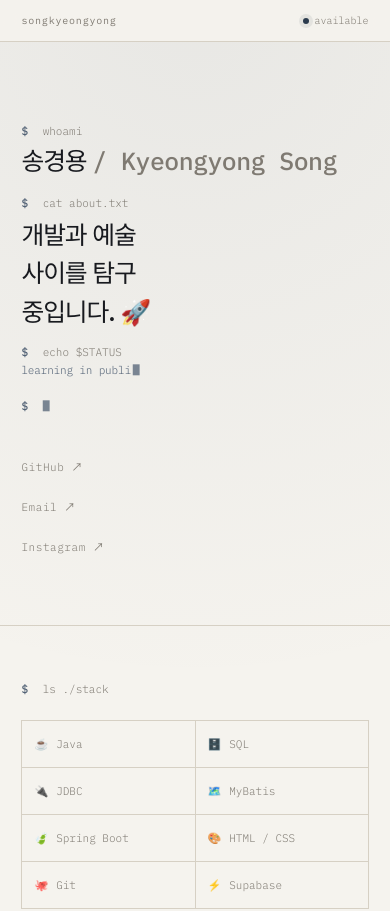
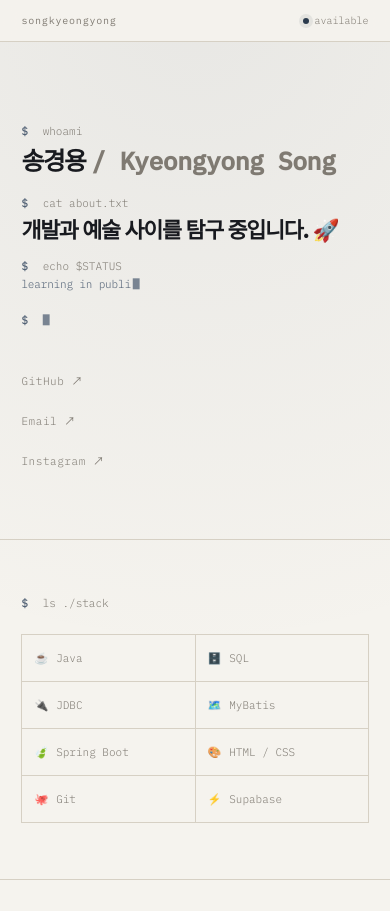
Before and after one commit to songgy0525/Dev-portfolio, a React (Vite) app: page / in a window 390 px wide. Shown: the top 911 px of the page. Built offline with nearby package versions, Linux system fonts and the light colour scheme.

Commit message:
Adjust hero typography for mobile

```diff
--- a/src/styles.css
+++ b/src/styles.css
@@ -106,18 +106,20 @@ a {
 }
 
 .hero-copy {
-  font-family: 'Noto Sans KR', sans-serif;
-  letter-spacing: -0.04em;
+  font-family: 'Apple SD Gothic Neo', 'Noto Sans KR', sans-serif;
+  letter-spacing: -0.055em;
   word-break: keep-all;
 }
 
 .hero-name {
   line-height: 1.25;
+  font-weight: 700;
 }
 
 .hero-about {
-  max-width: 18ch;
-  line-height: 1.45;
+  line-height: 1.4;
+  font-weight: 700;
+  white-space: nowrap;
 }
 
 .terminal-output.typing {
@@ -383,12 +385,14 @@ footer {
   }
 
   .hero-copy {
-    letter-spacing: -0.045em;
+    letter-spacing: -0.06em;
   }
 
   .hero-about {
-    max-width: 11ch;
-    line-height: 1.55;
+    max-width: none;
+    font-size: clamp(0.98rem, 5.8vw, 1.36rem);
+    line-height: 1.35;
+    white-space: nowrap;
   }
 
   .terminal-output.typing {
```
